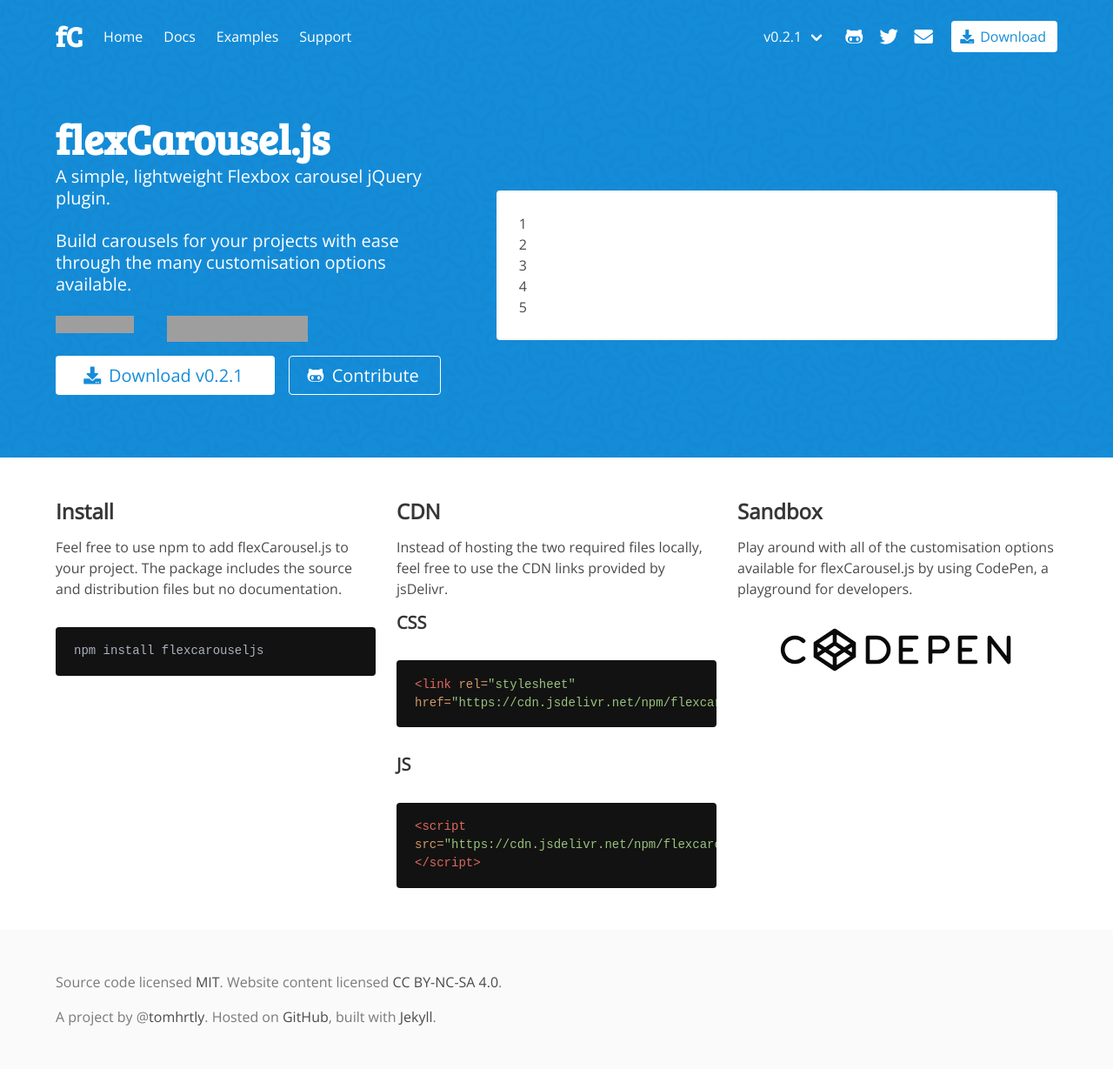
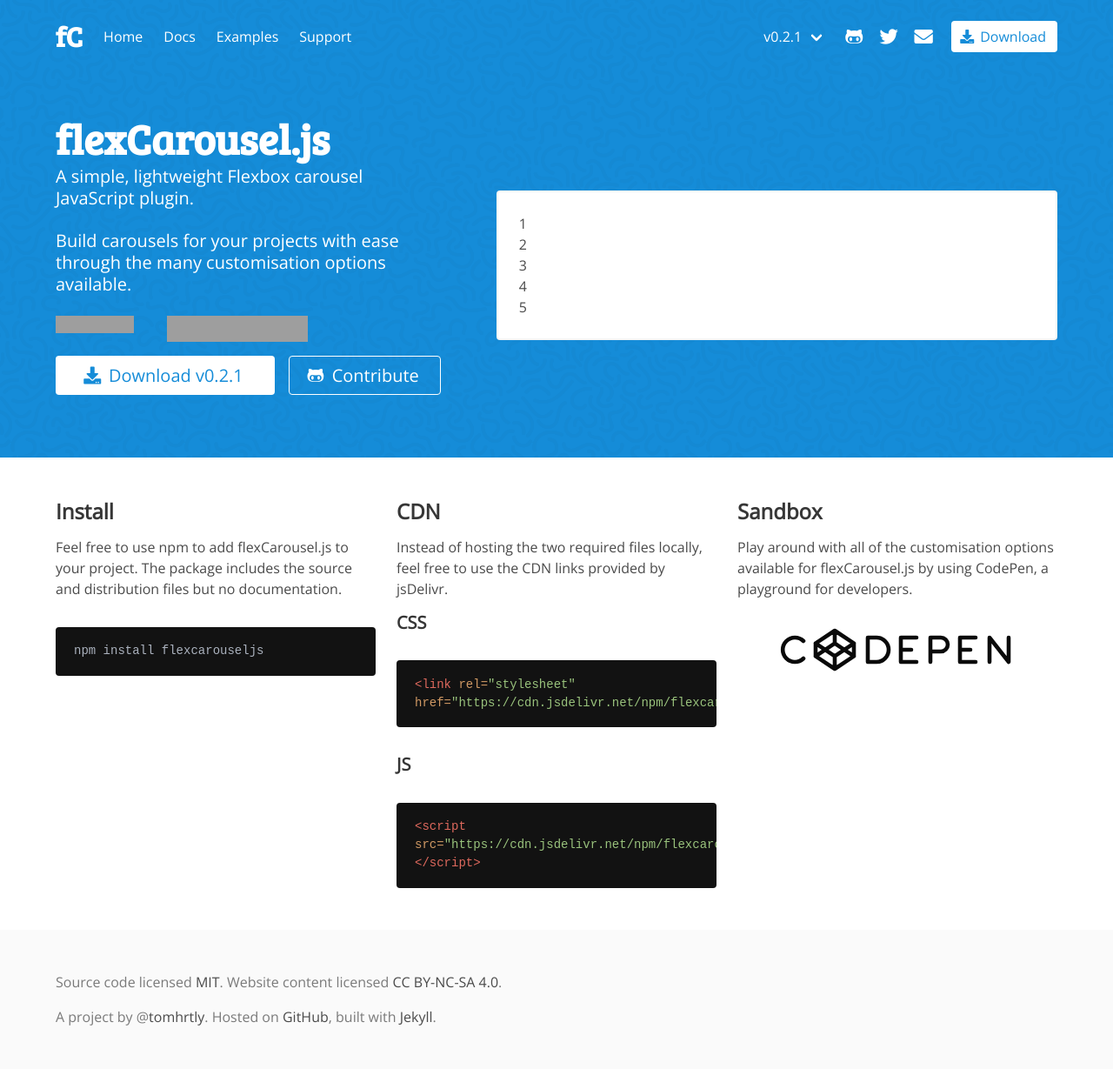
Before and after one commit to tomhrtly/flexCarousel.js, a Jekyll site: the page built from docs/index.html, in a window 1280 px wide. Shown: the whole page at 87% size. Built offline with Jekyll 4.4.1, drawn with Linux system fonts in a browser that asks for light colours; nearby versions of some CDN libraries; grey boxes are pictures that could not be loaded.

Commit message:
Remove jQuery from site description

```diff
--- a/docs/_config.local.yml
+++ b/docs/_config.local.yml
@@ -1,5 +1,5 @@
 title:        flexCarousel.js
-description:  A simple, lightweight Flexbox carousel jQuery plugin.
+description:  A simple, lightweight Flexbox carousel JavaScript plugin.
 url:          https://flexcarousel.com
 download:     https://github.com/tomhrtly/flexCarousel.js/releases/download/v0.2.1/flexCarousel-0.2.1.zip
 version:      0.2.1
--- a/docs/_config.yml
+++ b/docs/_config.yml
@@ -1,5 +1,5 @@
 title:        flexCarousel.js
-description:  A simple, lightweight Flexbox carousel jQuery plugin.
+description:  A simple, lightweight Flexbox carousel JavaScript plugin.
 url:          https://flexcarousel.com
 download:     https://github.com/tomhrtly/flexCarousel.js/releases/download/v0.2.1/flexCarousel-0.2.1.zip
 version:      0.2.1
```
